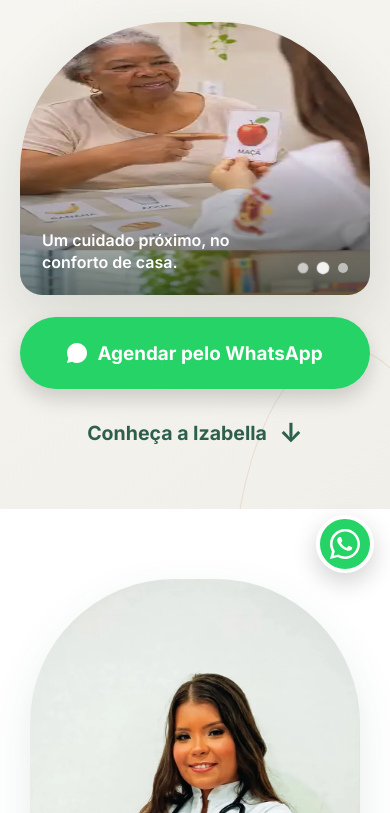
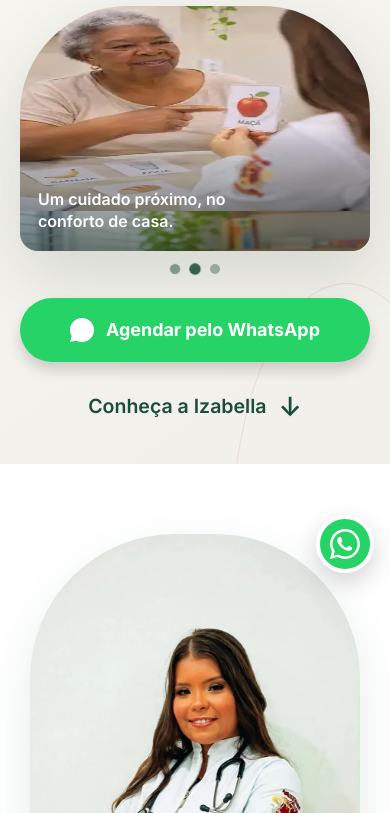
Before and after one commit to arthur-lp/izabella-site, a plain HTML site: page index.html in a window 390 px wide. Shown: the part 249-1062 px from the top of the page. Drawn offline with nearby package versions, Linux system fonts and the light colour scheme.

Commit message:
Ajusta proporções do hero mobile conforme referência visual

```diff
--- a/index.html
+++ b/index.html
@@ -525,53 +525,65 @@
       .profile-layout { grid-template-columns: minmax(230px,.8fr) minmax(0,1.2fr); gap: 32px; }
     }
     @media (max-width: 620px) {
-      /* Mobile: composição vertical inspirada na referência, sem alterar o desktop. */
-      .story-hero { min-height: 0; padding: 42px 0 54px; }
+      /* Mobile: medidas proporcionais à referência enviada (layout vertical). */
+      .story-hero { min-height: 0; display: block; padding: 30px 0 36px; }
       .story-layout {
         box-sizing: border-box; display: grid;
         width: min(var(--container),calc(100% - 40px));
-        min-height: 0; height: auto; padding-top: 0;
+        min-height: 0; height: auto; padding: 0;
         grid-template-columns: minmax(0,1fr);
         grid-template-rows: auto auto auto auto;
-        align-items: stretch; justify-items: stretch; gap: 22px;
+        align-items: stretch; justify-items: stretch; gap: 0;
       }
       .story-heading {
         display: flex; flex-direction: column; justify-content: flex-start;
         width: 100%; max-width: none; min-width: 0; height: auto; padding: 0;
       }
       .story-heading .story-eyebrow {
-        position: static; width: auto; margin: 0 0 20px;
+        position: static; width: auto; margin: 0 0 19px;
         font-size: .72rem; letter-spacing: .09em; line-height: 1.45;
       }
       .story-heading h1 {
-        max-width: 100%; font-size: clamp(2.55rem,10.2vw,3.8rem);
+        max-width: 100%; font-size: clamp(2.45rem,8.8vw,2.65rem);
         line-height: 1.04; letter-spacing: -.045em; text-wrap: balance;
       }
       .story-audience { max-width: 100%; margin: 18px 0 0; font-size: 1.08rem; line-height: 1.45; }
+      .story-media {
+        grid-column: 1; width: 100%; max-width: none; min-width: 0;
+        margin-top: 24px;
+      }
       .story-card {
-        grid-column: 1; justify-self: stretch; width: 100%; max-width: none;
-        height: auto; min-height: 0; aspect-ratio: 1.28 / 1;
-        border-radius: 150px 150px 22px 22px;
+        justify-self: stretch; width: 100%; max-width: none;
+        height: auto; min-height: 0; aspect-ratio: 1.43 / 1;
+        border-radius: 108px 108px 18px 18px;
       }
       .story-photo { background-size: 100% 300%; background-position-x: center; }
-      .story-card-footer { padding: 48px 22px 22px; font-size: 1rem; }
+      .story-card-footer { padding: 42px 18px 18px; font-size: 1rem; }
       .story-card-footer > span { max-width: 78%; }
-      .story-dots { gap: 10px; }
-      .story-dot { width: 10px; height: 10px; }
+      .story-dots {
+        position: static; display: flex; justify-content: center; gap: 10px;
+        margin: 13px auto 0; padding: 0;
+      }
+      .story-dot { width: 10px; height: 10px; background: rgba(45,95,79,.42); }
+      .story-dot.is-active { background: var(--color-primary-dark); transform: scale(1.18); }
       .mobile-cta-bar {
         display: block; position: static; grid-column: 1; width: 100%;
-        padding: 0; background: transparent; border: 0; box-shadow: none;
+        margin-top: 24px; padding: 0; background: transparent;
+        border: 0; box-shadow: none;
       }
       .mobile-cta-bar a {
-        min-height: 72px; padding: 12px 22px; font-size: 1.18rem;
-        box-shadow: 0 10px 20px rgba(0,0,0,.16);
+        display: flex; width: 100%; min-height: 64px; padding: 12px 20px;
+        align-items: center; justify-content: center; gap: 12px;
+        font-size: 1.12rem; border-radius: 999px;
+        box-shadow: 0 8px 14px rgba(0,0,0,.16);
       }
+      .mobile-cta-bar a svg { width: 24px !important; height: 24px !important; }
       .whatsapp-float { bottom: 22px; }
       body { padding-bottom: 0; }
       .story-scroll {
-        grid-column: 1; justify-self: center; margin-top: 0;
-        padding: 0; font-size: 1.22rem; font-weight: 700;
-        opacity: 1; gap: 12px;
+        grid-column: 1; justify-self: center; margin-top: 23px;
+        padding: 0; color: var(--color-primary-dark);
+        font-size: 1.22rem; font-weight: 600; opacity: 1; gap: 12px;
       }
       .story-scroll span { font-size: 1.65rem; }
       .profile-section { padding: 70px 0 84px; }
@@ -639,16 +651,18 @@
           <h1 id="hero-title">Cuidado que acolhe. <em>Comunicação que transforma.</em></h1>
           <p class="story-audience">Atendimento para adultos e idosos</p>
         </div>
+        <div class="story-media">
           <div class="story-card" aria-label="Fotos de atendimentos fonoaudiológicos">
             <div class="story-photo" id="hero-carousel-image" role="img" aria-label="Atendimento fonoaudiológico domiciliar"></div>
             <div class="story-shade"></div>
             <div class="story-card-footer">
               <span>Um cuidado próximo, no conforto de casa.</span>
+            </div>
+          </div>
           <div class="story-dots" role="group" aria-label="Escolher foto">
             <button type="button" class="story-dot is-active" data-slide="0" aria-label="Foto 1" aria-pressed="true"></button>
             <button type="button" class="story-dot" data-slide="1" aria-label="Foto 2" aria-pressed="false"></button>
             <button type="button" class="story-dot" data-slide="2" aria-label="Foto 3" aria-pressed="false"></button>
-            </div>
           </div>
         </div>
   <div class="mobile-cta-bar">
```
Lines whose indentation alone changed are shown as unchanged.
